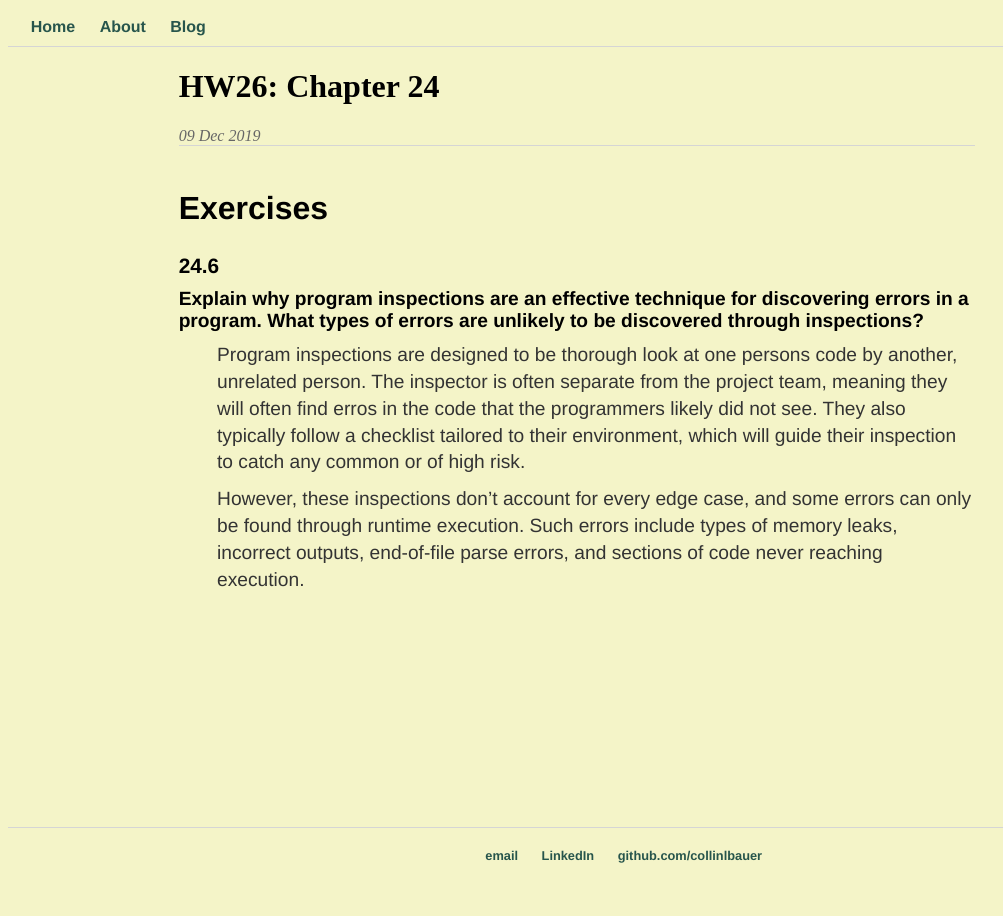
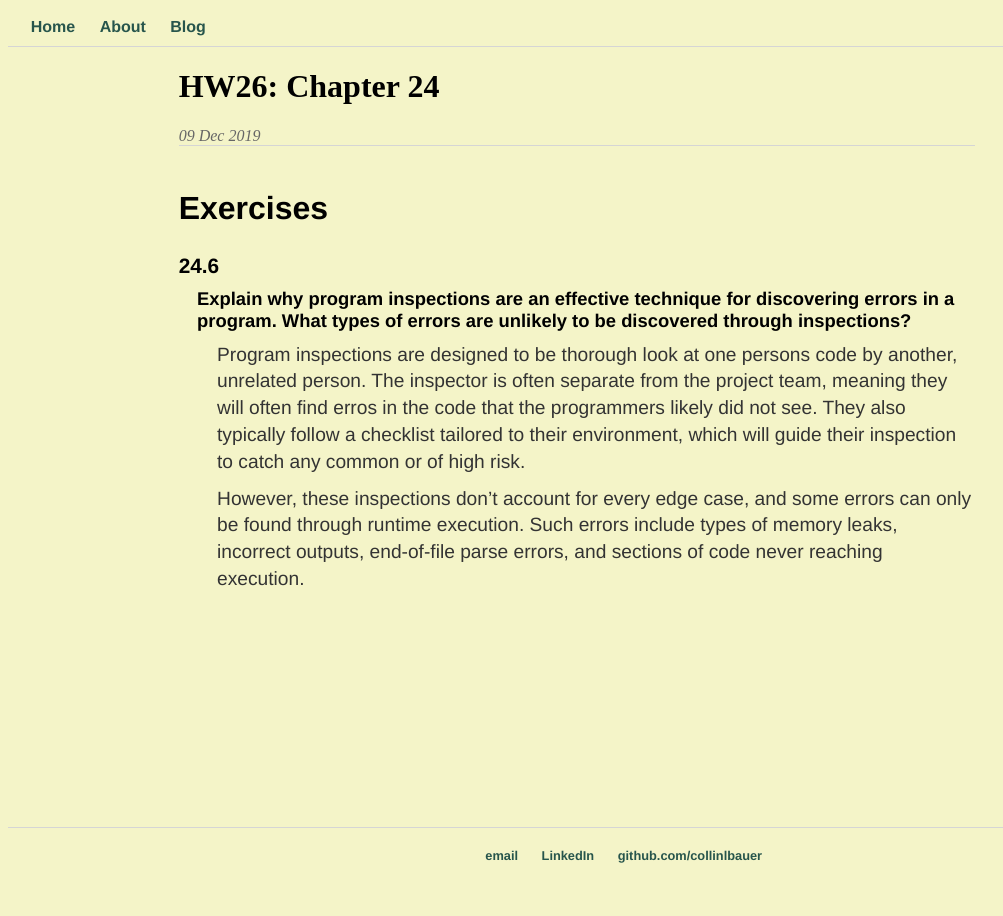
Before and after one commit to CollinLBauer/collinlbauer.github.io, a Jekyll site: the page built from _posts/2019-12-09-HW26-Chapter-24.md, in a window 1280 px wide. Shown: the whole page, without its empty margins (0-1003 px from the left). Built offline with Jekyll 4.4.1, drawn with Linux system fonts in a browser that asks for light colours.

Commit message:
h4 style

```diff
--- a/css/main.css
+++ b/css/main.css
@@ -91,10 +91,10 @@ div.post h3 {
 }
 
 div.post h4 {
-    font-size: 1.2em;
+    font-size: 1.15em;
     text-decoration: none;
     font-style: none;
-    margin: 0.5em auto 0.5em auto;
+    margin: 0.5em auto 0.5em 1em;
 }
 
 div.post p {
```
